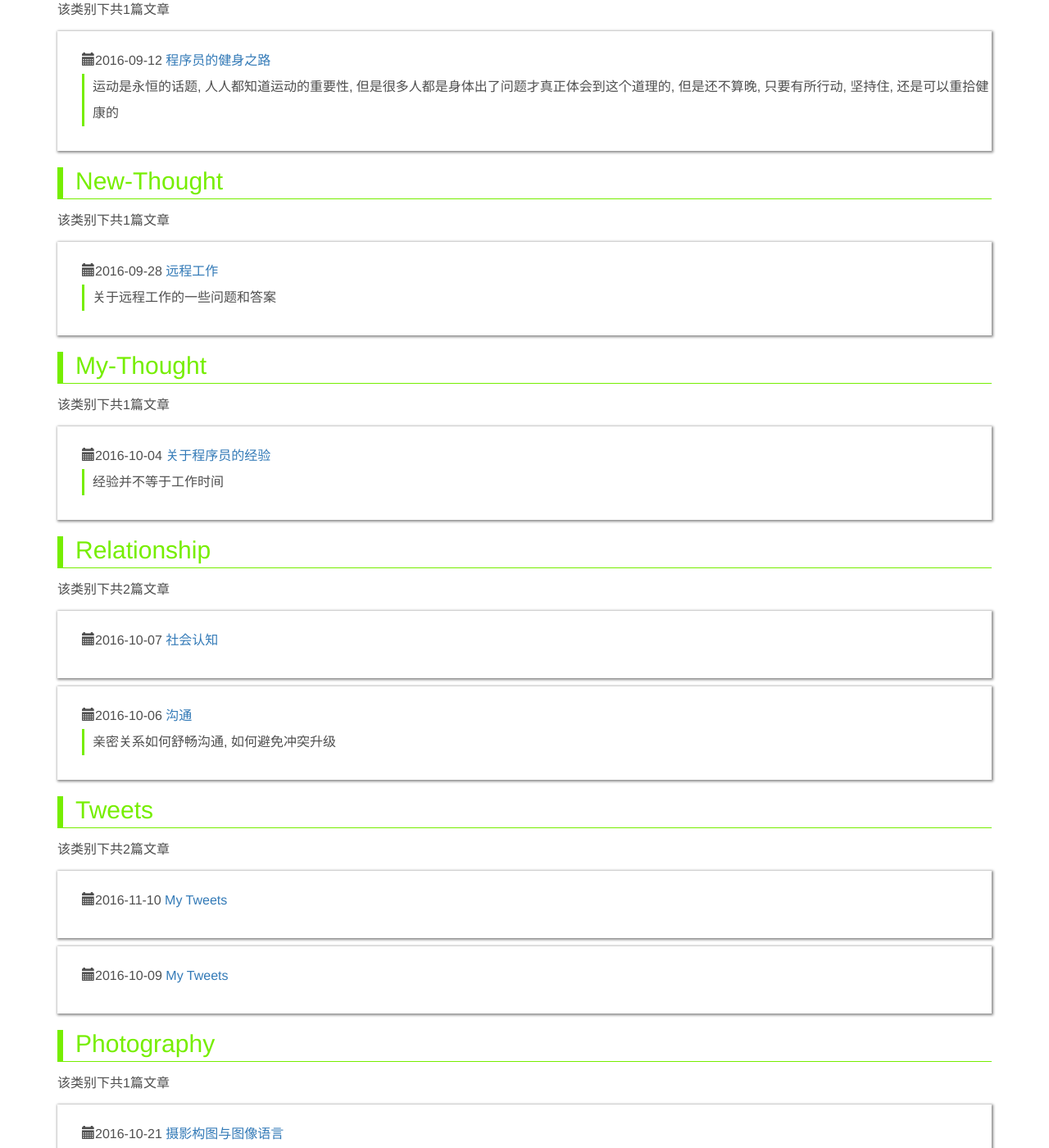
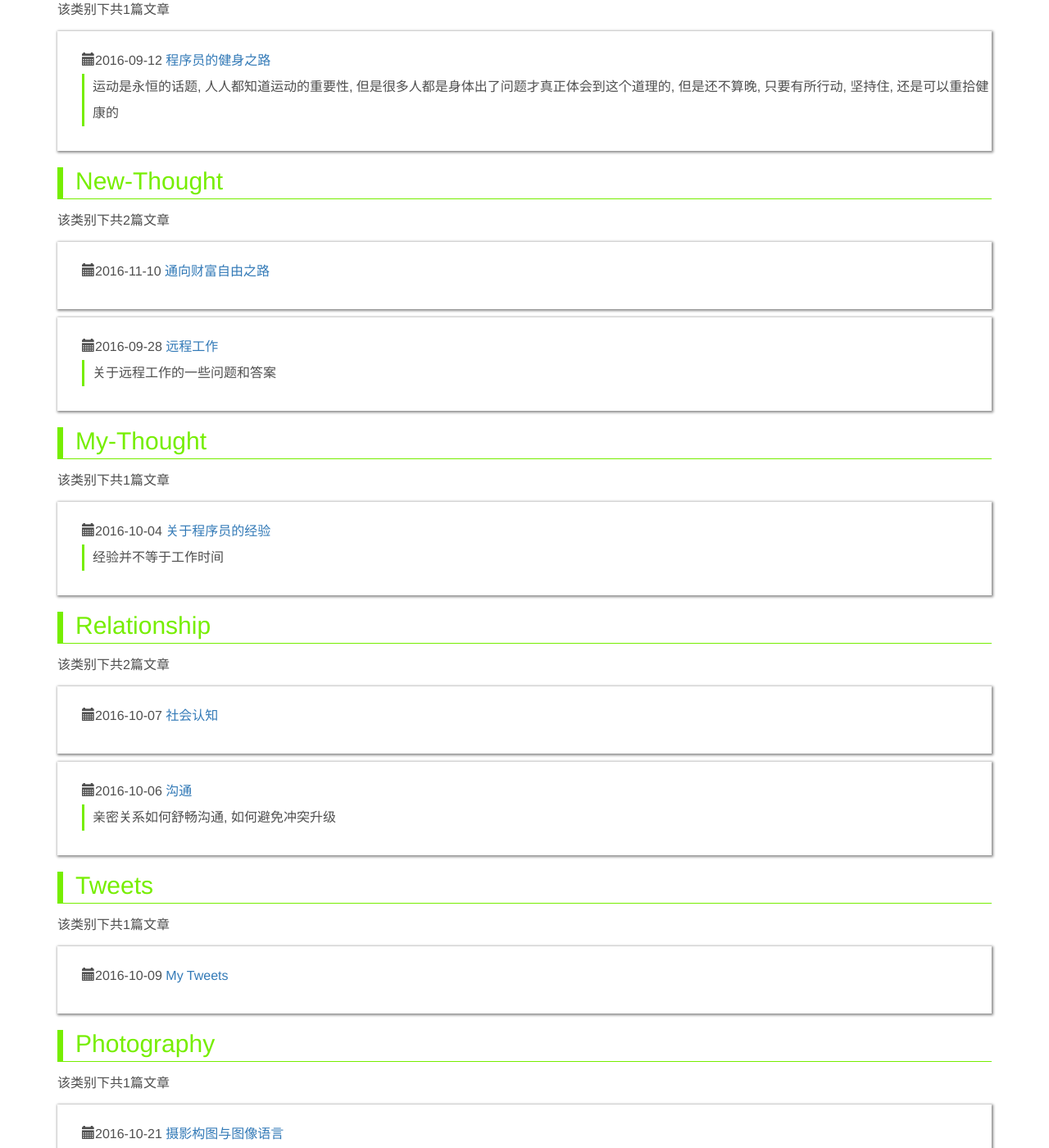
Before and after one commit to ronniewang/ronniewang.github.io, a Jekyll site: the page built from index.html, in a window 1280 px wide and 1400 px high, scrolled down 2001 px. Shown: the whole window at 82% size. Built offline with Jekyll 4.4.1, drawn with Linux system fonts in a browser that asks for light colours.

Commit message:
update file

```diff
--- a/_posts/2016-11-10-tong-wang-cai-fu-zi-you-zhi-lu.md
+++ b/_posts/2016-11-10-tong-wang-cai-fu-zi-you-zhi-lu.md
@@ -1,7 +1,7 @@
 ---
 layout: default
-title: My Tweets
-category: Tweets
+title: 通向财富自由之路
+category: New-Thought
 description:
 ---
 
```
